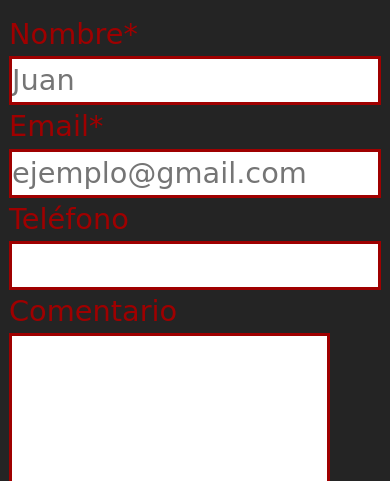
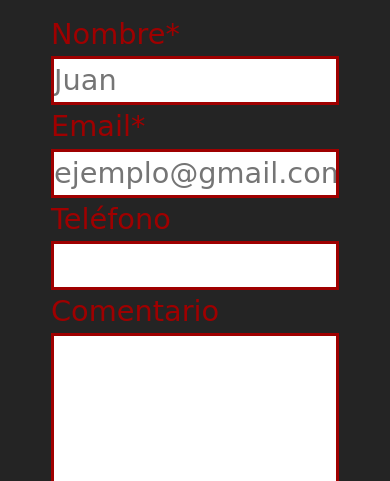
Before and after one commit to GGuede/Entrega-Final-Javascript, a website: page Contacto.html in a window 390 px wide. Shown: the part 619-1100 px from the top of the page. Drawn offline with nearby package versions, Linux system fonts and the light colour scheme; a web font is replaced by a local one.

Commit message:
modificaciones de media querrys 12

```diff
--- a/scss/estilo.scss
+++ b/scss/estilo.scss
@@ -128,6 +128,7 @@ p{
         "footer";
         main{
             form{
+                width:  18rem;
                 .nombresContacto{
                     font-size: 1.8rem;
                     margin: 0rem;
@@ -136,6 +137,7 @@ p{
                 .cajas{
                     margin: 0rem;
                     padding: 0rem;
+                    width: 100%;
                 }
                 .divEnviar{
                     justify-content: center;
```
Also changed, not shown: css/estilo.css.
